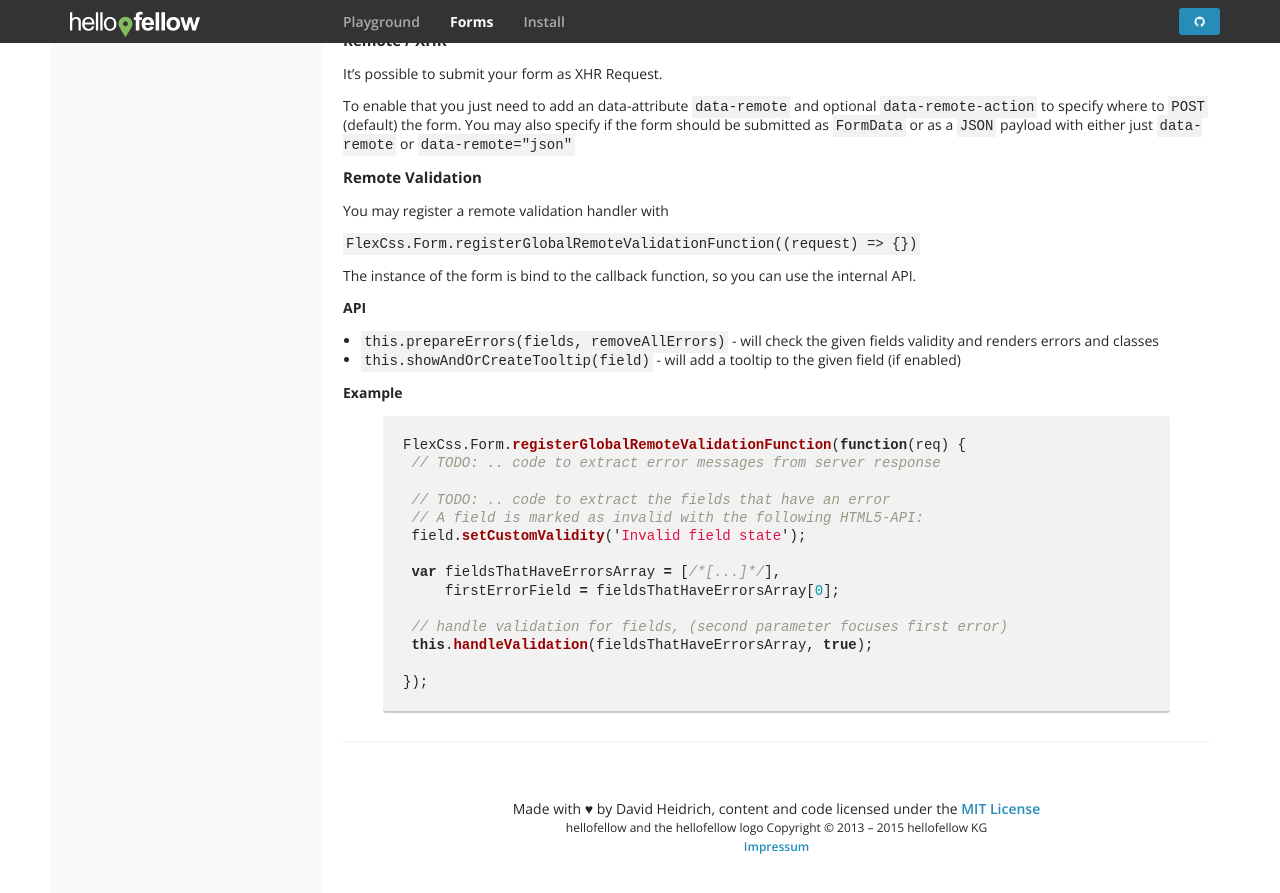
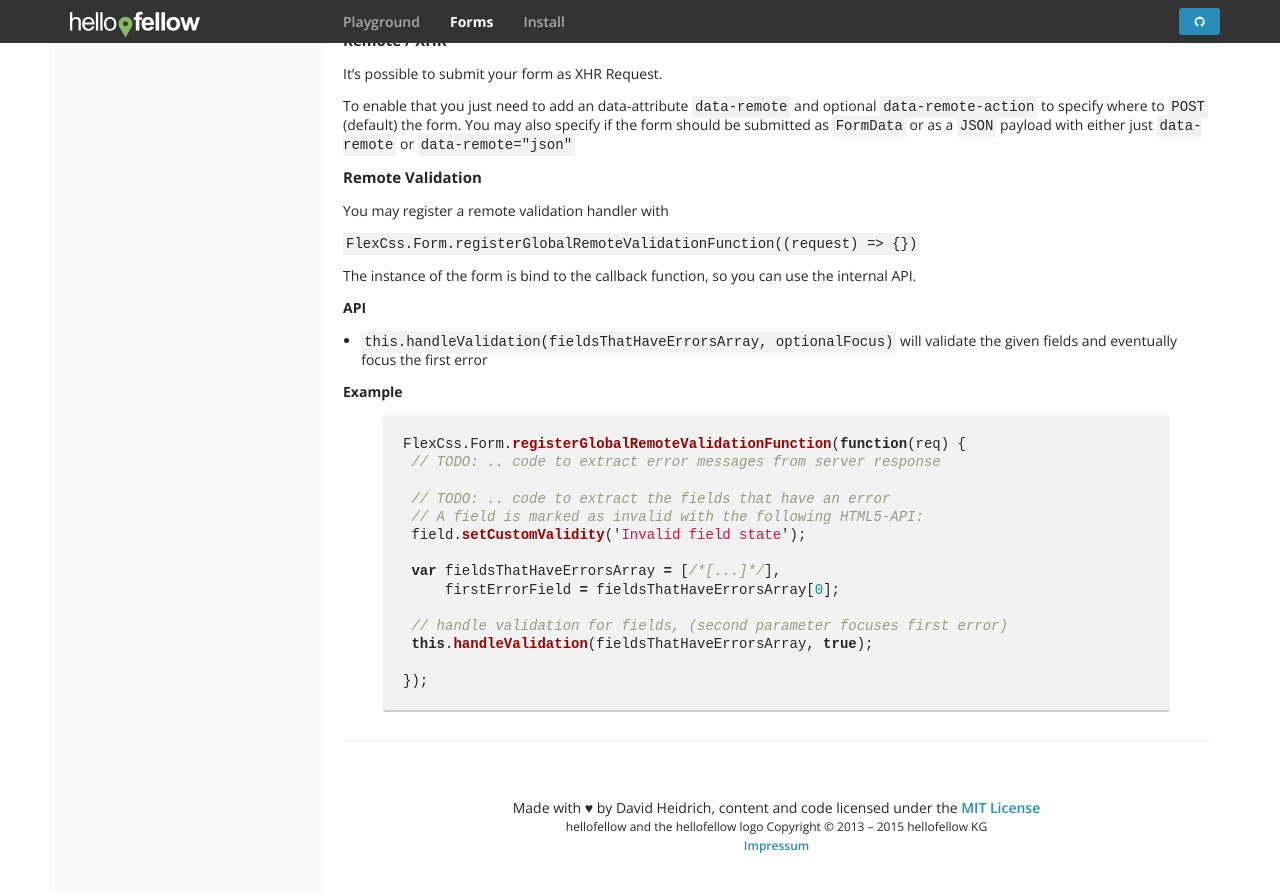
Before and after one commit to BowlingX/flexcss, a Jekyll site: the page built from demo/forms/index.md, in a window 1280 px wide and 900 px high, scrolled down 5837 px. Shown: the top 893 px of the window. Built offline with Jekyll 4.4.1, drawn with Linux system fonts in a browser that asks for light colours.

Commit message:
api docs

```diff
--- a/demo/forms/index.md
+++ b/demo/forms/index.md
@@ -433,9 +433,7 @@ You may register a remote validation handler with
 The instance of the form is bind to the callback function, so you can use the internal API.
 
 #### API
-
-- `this.prepareErrors(fields, removeAllErrors)` - will check the given fields validity and renders errors and classes
-- `this.showAndOrCreateTooltip(field)` - will add a tooltip to the given field (if enabled)
+- `this.handleValidation(fieldsThatHaveErrorsArray, optionalFocus)` will validate the given fields and eventually focus the first error
 
 #### Example
 
```
